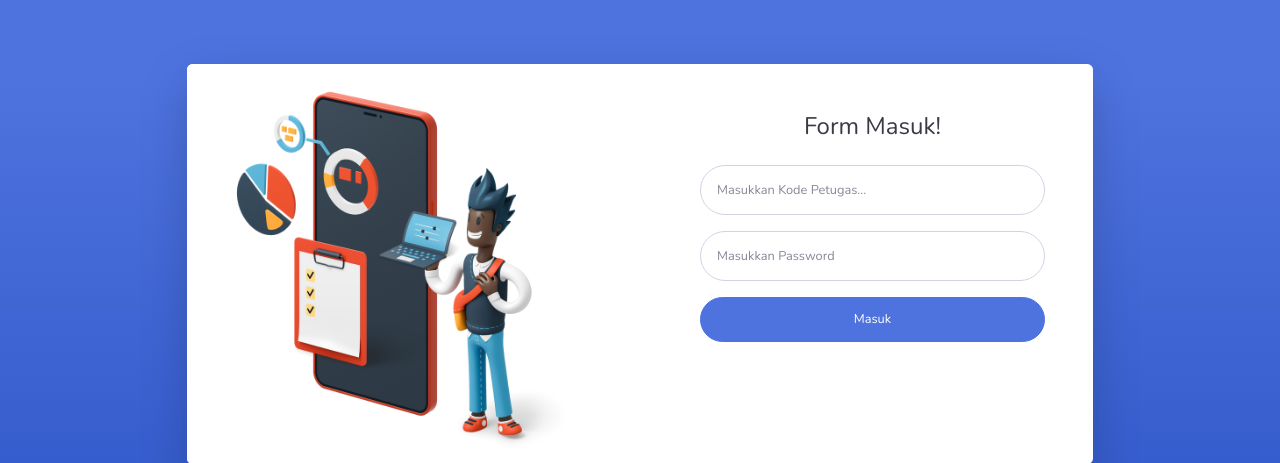
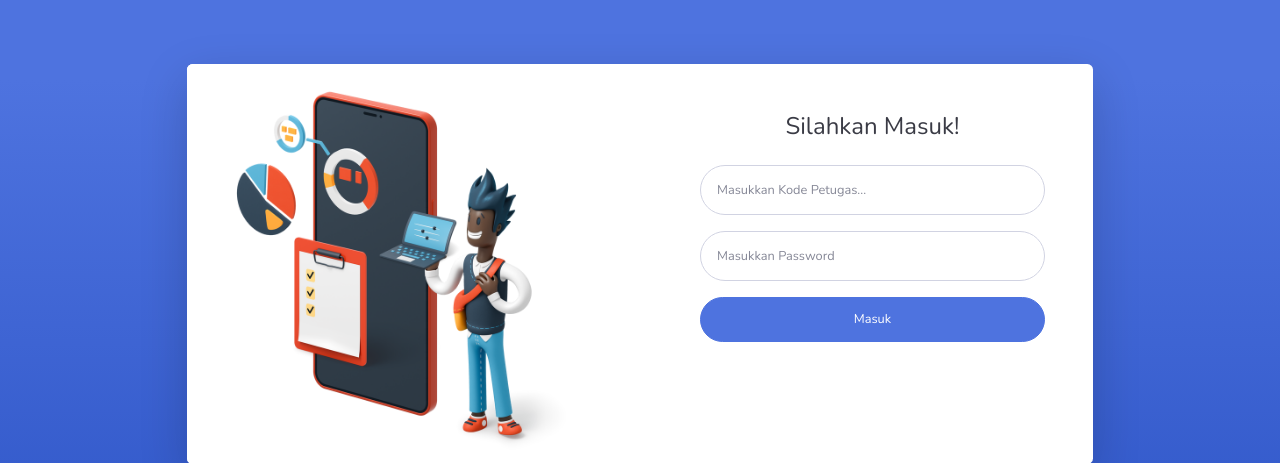
Before and after one commit to SMKN2LGS/asismkn2lgs, a PHP site: page /auth/login.php in a window 1280 px wide. Shown: the top 463 px of the page. Run offline with PHP 8.4, Linux system fonts and the light colour scheme.

Commit message:
Update login.php

```diff
--- a/auth/login.php
+++ b/auth/login.php
@@ -99,7 +99,7 @@ if (isset($_POST["login"]) ) {
                             <div class="col-lg-6">
                                 <div class="p-5">
                                     <div class="text-center">
-                                        <h1 class="h4 text-gray-900 mb-4">Form Masuk!</h1>
+                                        <h1 class="h4 text-gray-900 mb-4">Silahkan Masuk!</h1>
                                     </div>
                                     <form class="user" action="" id="login" method="POST">
                                         <?php if (isset($error)) {
```
